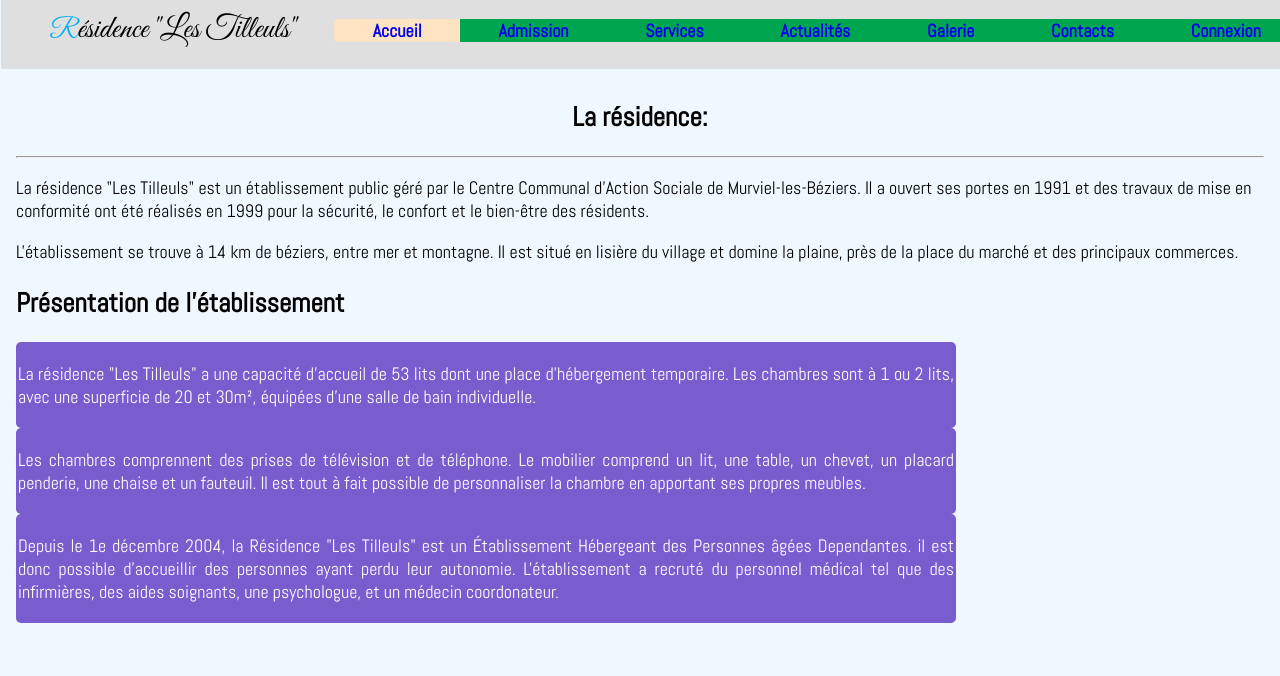
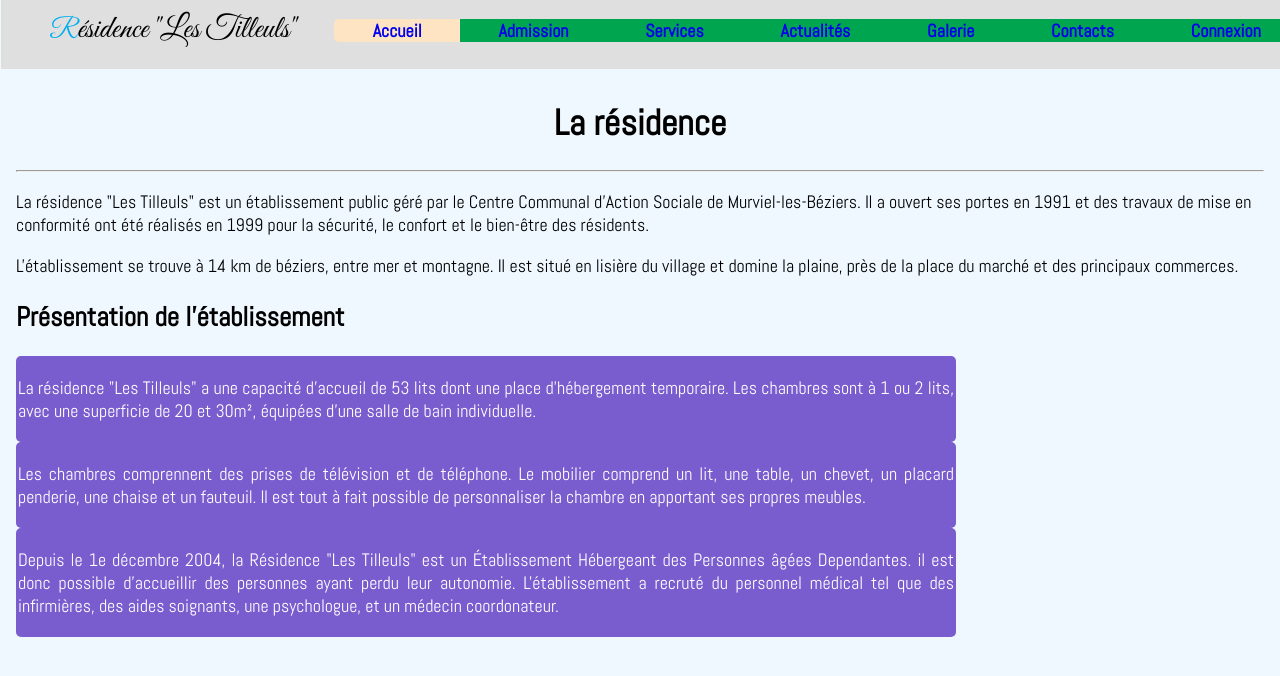
Before and after one commit to GuillaumeLeroy34/Application_web_vue_firebase, a Vue app: page / in a window 1280 px wide. Shown: the top 676 px of the page. Built offline with nearby package versions, Linux system fonts and the light colour scheme.

Commit message:
ajout de titres et de HR a toutes les catégories du site

```diff
--- a/src/components/InterfaceConnexion.vue
+++ b/src/components/InterfaceConnexion.vue
@@ -83,9 +83,10 @@ function afficherIsLoggedIn() {
         <p class="errorMsg" v-if="errMsg">{{ errMsg }}</p><br>
 
         <!-- Submit button -->
-        <button type="submit" id="button-auth" class="btn btn-primary btn-block mb-4">Connexion</button>
+        <button type="submit" id="button-auth" >Connexion</button>
     </div>
         <div v-else>
+            <p>Connecté avec succès!</p>
             <button @click="logout">se déconnecter</button>
 
         </div>
--- a/src/views/ArticlesView.vue
+++ b/src/views/ArticlesView.vue
@@ -260,12 +260,13 @@ onBeforeMount(() => { // exécuter une fois au chargement de la page
 </script>
 
 <template>
+  <h1>Nouvelles de la résidence</h1>
+  <hr>
   <div v-if="isLoggedIn">
       </div>
   <div>
     <div v-show="isLoggedIn"> <!-- //? sert a contrôler la visibilité du form  -->
 
-      <hr>
 
       <!-- //? form principal qui permet de poster des articles -->
       <!-- //TODO permettre l'ajout d'un pdf, soit par un radio button ( fonctionnerait de la même manière que les zones du ptut) ou autre -->
--- a/src/views/ConnexionAdmin.vue
+++ b/src/views/ConnexionAdmin.vue
@@ -4,6 +4,7 @@ import InterfaceConnexion from '../components/InterfaceConnexion.vue';
 </script>
 <template>
 
+<hr>
     <!-- comportera un composant pour la connexion admin, faudra utiliser le système de firebase de jb, possiblement le contacter pour connaître la marche à suivre ?    -->
 
     <div>
--- a/src/views/Contacts.vue
+++ b/src/views/Contacts.vue
@@ -2,7 +2,7 @@
 <p>Pour contacter la résidence:</p>
 <hr>
 <p>numéro de l'accueil: 04 67 76 80 80</p>
-<p>email de contact: foyer.lestilleuls@wanadoo.fr </p>
+email de contact: <a href="mailto:foyer.lestilleuls@wanadoo.fr">foyer.lestilleuls@wanadoo.fr</a>
 </template>
 
 <style>
--- a/src/views/Galerie.vue
+++ b/src/views/Galerie.vue
@@ -113,9 +113,12 @@ onBeforeMount(() => {
 </script>
 
 <template>
+  <h1>Galerie</h1>
   <link rel="stylesheet" href="https://cdnjs.cloudflare.com/ajax/libs/font-awesome/4.7.0/css/font-awesome.min.css">
   <hr>
   <form @submit.prevent="addImage" v-if="isLoggedIn">
+   <h2> ajouter des images à la galerie</h2>
+   <hr>
     <input type="file" name="" id="" accept="image/*" @change="previewFiles">
     <input type="submit" value="">
   </form>
--- a/src/views/HomeView.vue
+++ b/src/views/HomeView.vue
@@ -13,9 +13,9 @@
     <meta name="google-site-verification" content="zhBSYgAMlw1gFOdS02EIVYNti0ZFebnmBrp7Yta8RLY" />
   </head>
 
+  <h1>La résidence</h1>
+  <section class="container">
 
-  <section class="container">
-    <h1>La résidence:</h1>
     <hr>
 <!--  -->
     <!-- mettre une photo ici de la résidence-->
```
